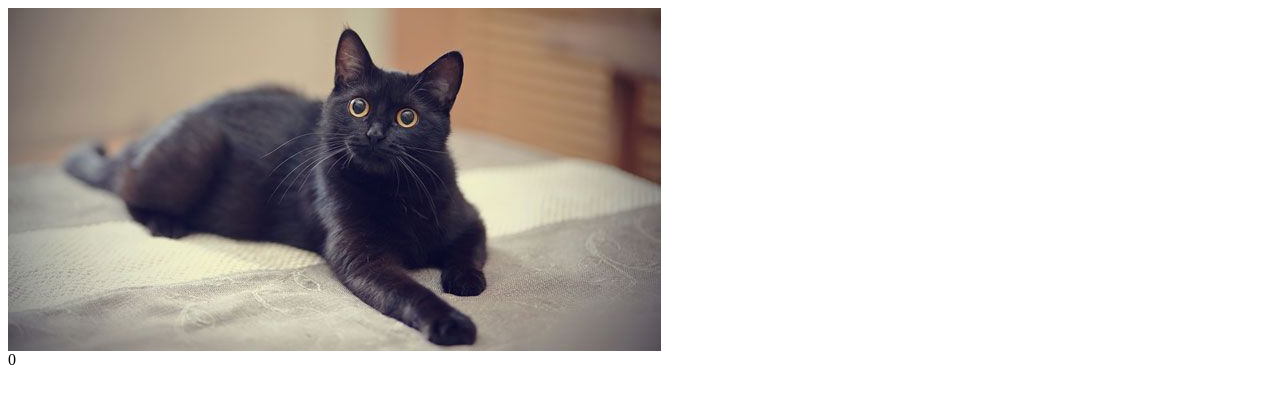
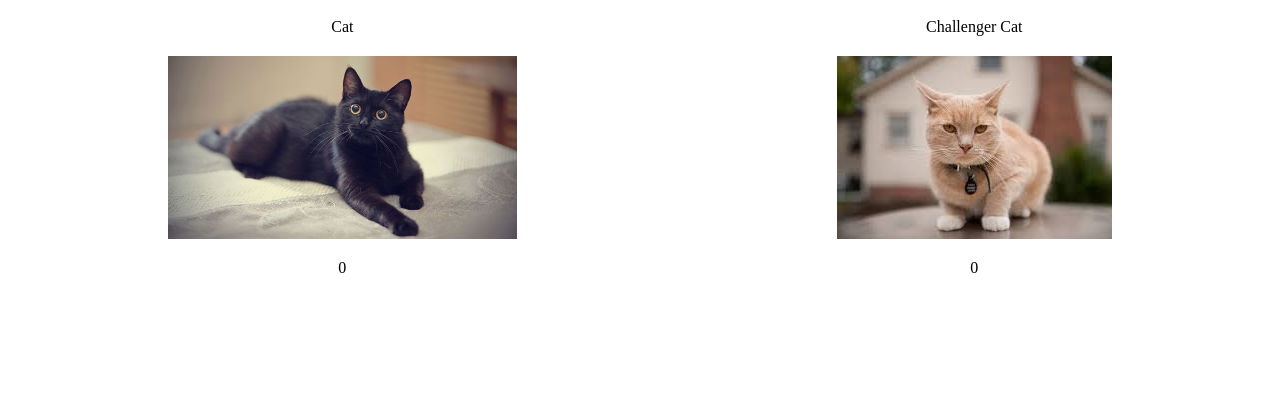
Before and after one commit to DiegoSaturno/js-design-patterns-course, a plain HTML site: page cat-clicker/index.html in a window 1280 px wide. Drawn offline with Linux system fonts and the light colour scheme.

Commit message:
Cat clicker v2

```diff
--- a/cat-clicker/css/main.css
+++ b/cat-clicker/css/main.css
@@ -1,5 +1,23 @@
+.main {
+    display: flex;
+    justify-content: space-around;
+    height: 100%;
+}
+
 .cat-img {
     cursor: pointer;
+}
+
+.main-cat {
+    height: 183px;;
+}
+
+.cat-wrapper {
     display: flex;
-    justify-content: space-around;
+    align-items: center;
+    flex-direction: column;
 }
+
+.wrapper-item {
+    padding: 10px 0 10px 0;
+}
--- a/cat-clicker/index.html
+++ b/cat-clicker/index.html
@@ -7,13 +7,32 @@
 </head>
 
 <body>
-    <div>
-        <img class='cat-img' id='cat' src='./assets/cat.jpg' alt='cat'>
-    </div>
-    <div>
-        <span id='counter'>0</span>
+    <div class='main'>
+        <div class='cat-wrapper'>
+            <div class='wrapper-item'>
+                <span id='cat-name'></span>
+            </div>
+            <div class='wrapper-item'>
+                <img class='cat-img main-cat' id='cat' src='./assets/cat.jpg' alt='cat'>
+            </div>
+            <div class='wrapper-item'>
+                <span id='cat-counter'>0</span>
+            </div>
+        </div>
+        <div class='cat-wrapper'>
+            <div class='wrapper-item'>
+                <span id='challenger-cat-name'>aaaaaaaa</span>
+            </div>
+            <div class='wrapper-item'>
+                <img class='cat-img' id='challenger-cat' src='./assets/challenger-cat.jpg' alt='challenger cat'>
+            </div>
+            <div class='wrapper-item'>
+                <span id='challenger-cat-counter'>0</span>
+            </div>
+        </div>
     </div>
 </body>
+
 <footer>
     <script type='text/javascript' src='./js/main.js'></script>
 </footer>
--- a/cat-clicker/js/main.js
+++ b/cat-clicker/js/main.js
@@ -1,12 +1,35 @@
-var counterRef = document.getElementById('counter');
-
-var catButton = document.getElementById('cat');
-catButton.addEventListener('click', function() {
-    somarValorContador();
+window.addEventListener('load', function() {
+    setCatName(cat);
+    setCatName(challengerCat);
 });
 
-function somarValorContador() {
-    var value = parseInt(counterRef.innerText);
+var cat = {
+    name: 'Cat',
+    catNameDom: document.getElementById('cat-name'),
+    domRef: document.getElementById('cat'),
+    counterRef: document.getElementById('cat-counter')
+}
 
-    counterRef.innerText = value + 1;
+var challengerCat = {
+    name: 'Challenger Cat',
+    catNameDom: document.getElementById('challenger-cat-name'),
+    domRef: document.getElementById('challenger-cat'),
+    counterRef: document.getElementById('challenger-cat-counter')
 }
+
+cat.domRef.addEventListener('click', function() {
+    somarValorContador(cat.counterRef);
+});
+
+challengerCat.domRef.addEventListener('click', function() {
+    somarValorContador(challengerCat.counterRef);
+})
+
+function somarValorContador(ref) {
+    var value = parseInt(ref.innerText);
+    ref.innerText = value + 1;
+}
+
+function setCatName(cat) {
+    cat.catNameDom.innerText = cat.name;
+}
```
Also changed, not shown: cat-clicker/assets/challenger-cat.jpg (added).
